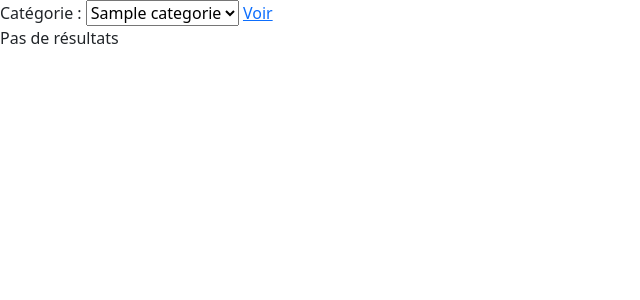
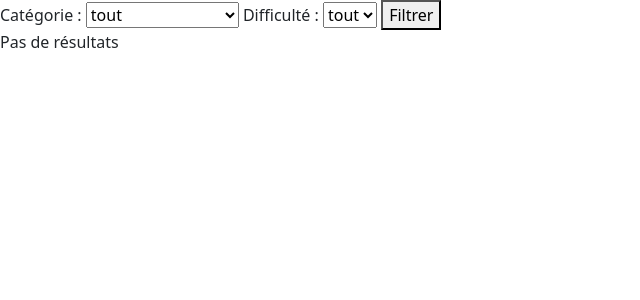
Before and after one commit to Benjamin383/TP-QUIZ, a PHP site: page /question/question_list.php in a window 1280 px wide. Shown: the part 56-356 px from the top of the page, without its empty margins (0-640 px from the left). Run offline with PHP 8.4, Linux system fonts and the light colour scheme; data comes from the database, SQL or seed files in the repository; tables that the repository leaves empty hold one stand-in row (values such as "Sample post").

Commit message:
Filtre question

```diff
--- a/src/question/question_form_update.php
+++ b/src/question/question_form_update.php
@@ -41,7 +41,7 @@ $categories_ids = array_column($categories, 'id_categorie');
                     <input type="text" name="question" value="<?= $question['question'] ?>">
                 </td>
                 <td>
-                    <input type="text" name="options" value="<?= $question['options'] ?>">
+                    <input type="text" name="options" value="<?= str_replace("\"", "", $question['options']) ?>">
                 </td>
                 <td>
                     <input type="text" name="correctAnswer" value="<?= $question['correctAnswer'] ?>">
--- a/src/question/question_list.php
+++ b/src/question/question_list.php
@@ -3,25 +3,45 @@ require_once '../config.php';
 
 $sql_categorie = "SELECT id_categorie, nom FROM categorie ORDER BY id_categorie";
 $result_categorie = $conn->query($sql_categorie);
+
+$sql_difficulte = "SELECT DISTINCT difficulte FROM question ORDER BY difficulte";
+$result_difficulte = $conn->query($sql_difficulte);
 ?>
-Catégorie :
+
+<form action="question_filtre.php" method="POST">
+    Catégorie :
 <select name="id_categorie" id="id_categorie">
+    <option value="tout">tout</option>
     <?php if ($result_categorie->num_rows > 0) : ?>
         <?php while ($row = $result_categorie->fetch_assoc()) : ?>
-            <option value="<?= $row['id_categorie'] ?>"><?= $row['nom'] ?></option>
+            <option value="<?= $row['id_categorie'] ?>" ><?= $row['nom'] ?></option>
         <?php endwhile ?>
     <?php else : ?>
         <option value="">--Sélectionner une catégorie--</option>
     <?php endif ?>
 </select>
-<a href="/question/question_list.php?id_categorie=2">Voir</a>
+
+    Difficulté :
+<select name="difficulte" id="difficulte">
+    <option value="tout">tout</option>
+    <?php if ($result_difficulte->num_rows > 0) : ?>
+        <?php while ($row = $result_difficulte->fetch_assoc()) : ?>
+            <option value="<?= $row['difficulte'] ?>"><?= $row['difficulte'] ?></option>
+        <?php endwhile ?>
+    <?php else : ?>
+        <option value="">--Sélectionner une difficulté--</option>
+    <?php endif ?>
+</select>
+        <button>Filtrer</button>
+</form>
 
 <?php
-$id_categorie = isset($_GET['id_categorie']) ? $_GET['id_categorie'] : 2;
+$id_categorie = isset($_GET['id_categorie']) ? $_GET['id_categorie'] : 0;
+$difficulte = isset($_GET['difficulte']) ? $_GET['difficulte'] : 0;
 $sql = "SELECT q.id_question, q.question, q.options, q.correctAnswer, q.difficulte, c.id_categorie, c.nom
 FROM question q
 INNER JOIN categorie c ON c.id_categorie = q.id_categorie
-WHERE q.id_categorie = $id_categorie
+WHERE q.id_categorie = $id_categorie AND q.difficulte = $difficulte
 ORDER BY c.id_categorie, q.id_question ASC";
 $result = $conn->query($sql);
 ?>
@@ -31,6 +51,7 @@ $result = $conn->query($sql);
         <thead>
             <tr>
                 <th>Questions</th>
+                <th>Difficulté</th>
                 <th>Modifier</th>
                 <th>Supprimer</th>
             </tr>
@@ -39,6 +60,7 @@ $result = $conn->query($sql);
             <?php while ($row = $result->fetch_assoc()) : ?>
                     <tr>
                         <td><?= $row['question'] ?></td>
+                        <td><?= $row['difficulte'] ?></td>
                         <td><a href="question_form_update.php?id_question=<?= $row['id_question'] ?>">Modifier</a></td>
                         <td ><a href="question_delete.php?id_question=<?= $row['id_question'] ?>">🗑️</a></td>
                     </tr>
```
Also changed, not shown: src/question/question_filtre.php (added, +9 -0 lines).
